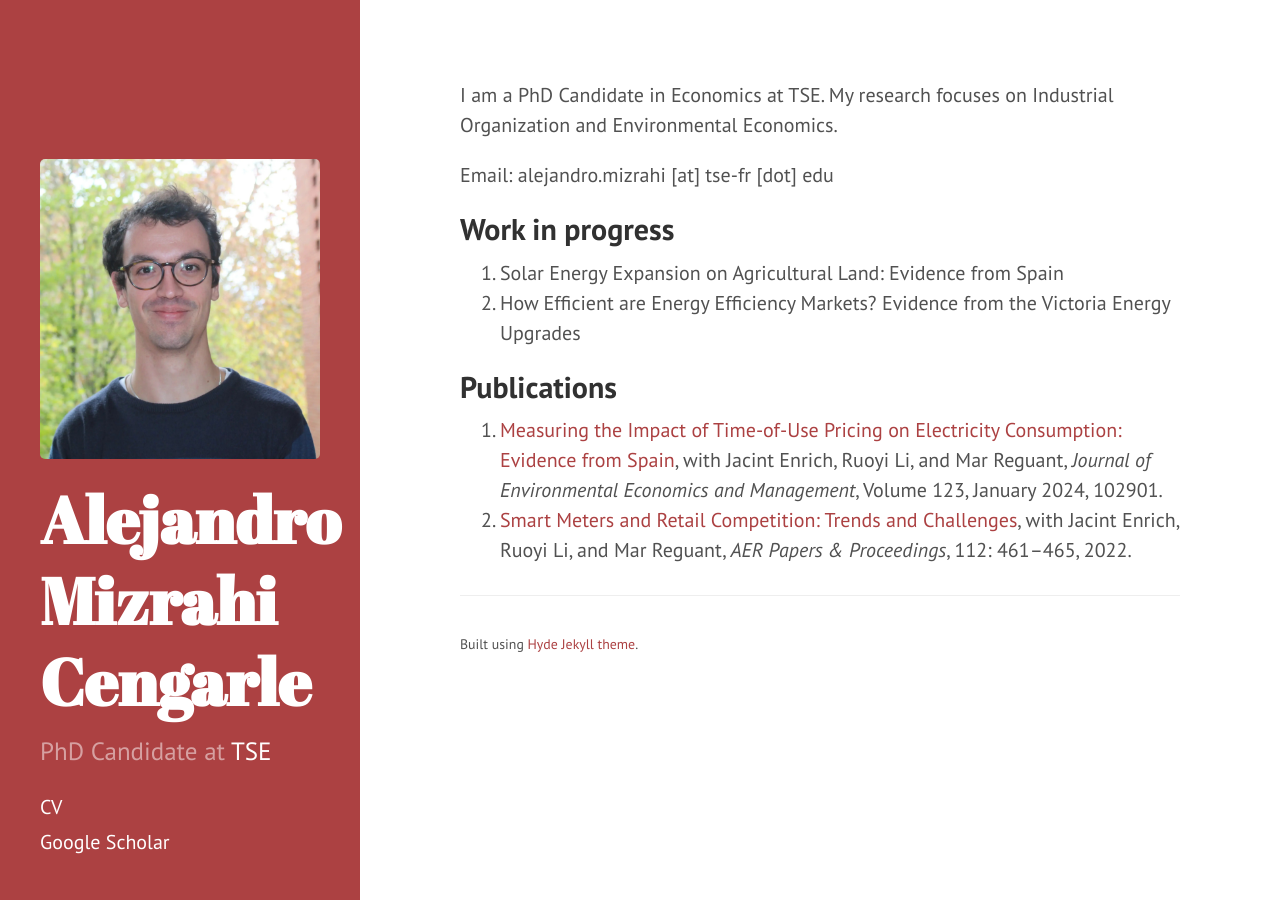
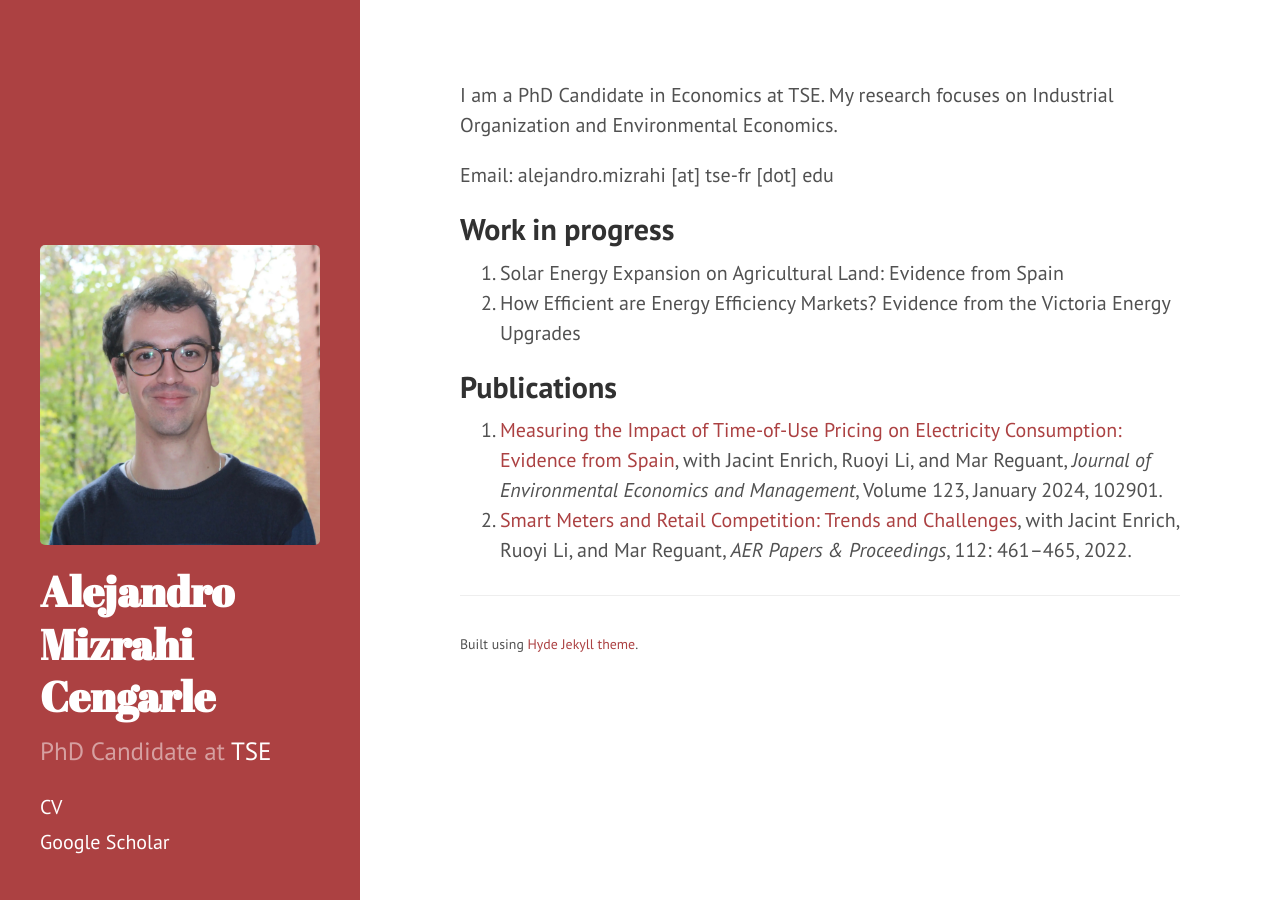
Before and after one commit to alejandromizrahi/alejandromizrahi.github.io, a Jekyll site: the page built from index.md, in a window 1280 px wide. Built offline with Jekyll 4.4.1, drawn with Linux system fonts in a browser that asks for light colours.

Commit message:
Update hyde.css

```diff
--- a/public/css/hyde.css
+++ b/public/css/hyde.css
@@ -80,7 +80,7 @@ html {
   color: #fff;
   margin-top: 0;
   font-family: "Abril Fatface", serif;
-  font-size: 3.25rem;
+  font-size: 2.1rem;
 }
 
 /* Sidebar nav */
```
